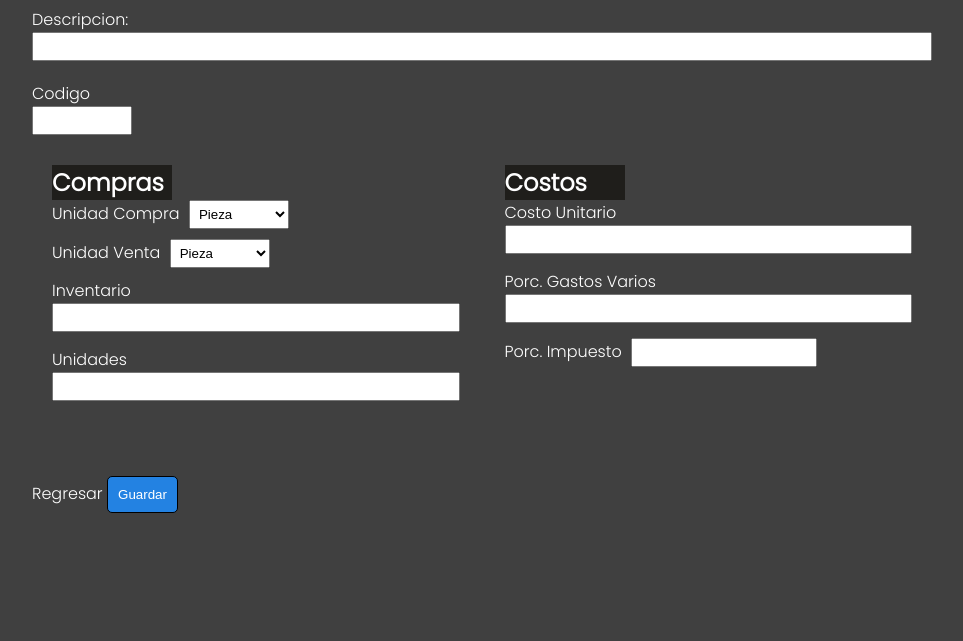
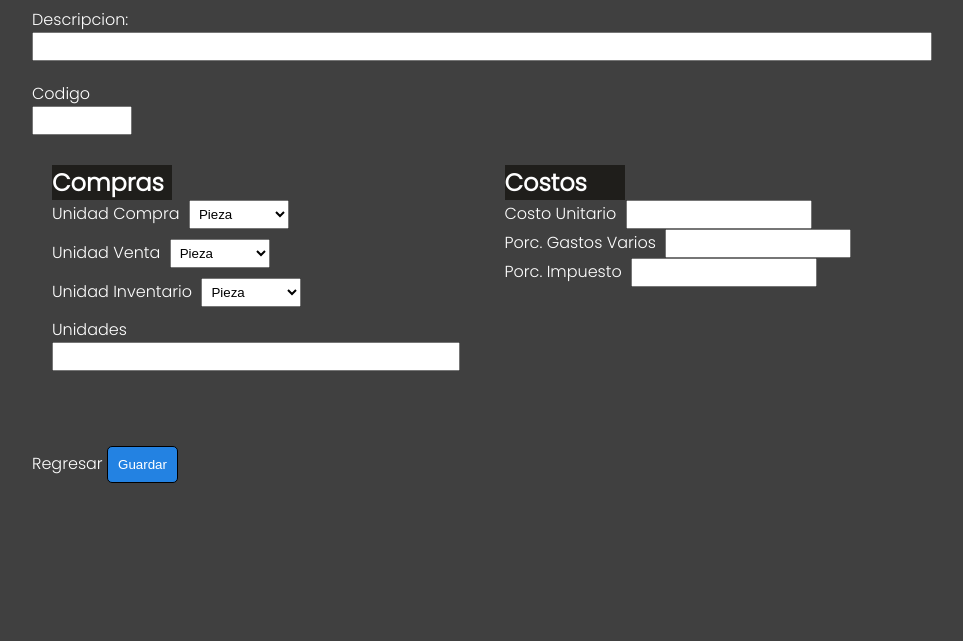
Before and after one commit to AntonIL28/domagpos1, a Django app: page /add_producto/ in a window 1280 px wide. Shown: the part 193-834 px from the top of the page, without its empty margins (158-1121 px from the left). Run offline with Django 4.2, Linux system fonts and the light colour scheme.

Commit message:
solucion a logica, formato y funcionalidad editar en add_producto, modelo produtos y editar.html

```diff
--- a/domagPOS1/POS/templates/add_producto.html
+++ b/domagPOS1/POS/templates/add_producto.html
@@ -21,24 +21,30 @@
                 <h1 class="title_add">Compras</h1>
                 <label for="Unidad_Compras">Unidad Compra</label>
                 <select type="text" name="Unidad_Compras">
-                    <option value="value1">Pieza</option>
-                    <option value="value3">Paquete</option>
-                    <option value="value2">Galon</option>
-                    <option value="value2">Litro</option>
-                  </select>
+                    <option value="pieza">Pieza</option>
+                    <option value="paquete">Paquete</option>
+                    <option value="galon">Galon</option>
+                    <option value="Litro">Litro</option>
+                </select>
                 <br>
 
                 <label for="Unidad_Ventas">Unidad Venta</label>
                 <select type="text" name="Unidad_Ventas">
-                    <option value="value1">Pieza</option>
-                    <option value="value3">Paquete</option>
-                    <option value="value2">Galon</option>
-                    <option value="value2">Litro</option>
-                  </select>
+                    <option value="pieza">Pieza</option>
+                    <option value="paquete">Paquete</option>
+                    <option value="galon">Galon</option>
+                    <option value="litro">Litro</option>
+                </select>
                 <br>
 
-                <label for="Unidad_Inv">Inventario</label>
-                <input type="text" name="Unidad_Inv">
+                <label for="Unidad_Inventario">Unidad Inventario</label>
+                <select type="text" name="Unidad_Inventario">
+                    <option value="pieza">Pieza</option>
+                    <option value="paquete">Paquete</option>
+                    <option value="galon">Galon</option>
+                    <option value="litro">Litro</option>
+                </select>
+                <br>
 
                 <label for="cantidad_Unidad_Compras">Unidades</label>
                 <input type="text" name="cantidad_Unidad_Compras">
@@ -47,13 +53,16 @@
             <section class="footer_addp">
                 <h1 class="title_add">Costos</h1>
                 <label for="Cto_Unidad_Compras">Costo Unitario</label>
-                <input type="text" name="Cto_Unidad_Compras">
+                <input type="number" name="Cto_Unidad_Compras">
+                <br>
 
                 <label for="Porc_GastosVarios">Porc. Gastos Varios</label>
-                <input type="text" name="Porc_GastosVarios">
+                <input type="number" name="Porc_GastosVarios">
+                <br>
 
                 <label for="Porc_impuestos">Porc. Impuesto</label>
                 <input type="number" name="Porc_impuestos">
+                <br>
             </section>
 
             <section class="control_addp">
--- a/domagPOS1/POS/urls.py
+++ b/domagPOS1/POS/urls.py
@@ -1,6 +1,5 @@
 from django.urls import path
 from . import views
-from .views import FormularioAddProducto
 from .views import get_data
 
 urlpatterns = [
@@ -13,8 +12,8 @@ urlpatterns = [
     path('productos/', views.productos_view, name="Productos"),
     path('add_producto/', views.add_producto_view, name="AddProducto"),
     path('delete_producto/<int:id>', views.delete_producto_view, name="DeleteProducto"),
-    path('editar_producto/<int:id>', FormularioAddProducto.editar_producto, name="EditarProducto"),
-    path('actualizar_producto/<int:id>', FormularioAddProducto.actualizar_producto, name="ActualizarProducto"),
+    path('editar_producto/<int:id>', views.editar_producto, name="EditarProducto"),
+    path('actualizar_producto/<int:id>', views.actualizar_producto, name="ActualizarProducto"),
     path('get_data/', get_data, name='get_data'),
     path('buscar/', views.buscar_cliente, name='buscar'),
     path('buscar_p/', views.buscar_producto, name='buscar_p'),
--- a/domagPOS1/POS/views.py
+++ b/domagPOS1/POS/views.py
@@ -47,18 +47,18 @@ def add_producto_view(request):
         codigo = request.POST['codigo']
         Unidad_Compras = request.POST['Unidad_Compras']
         Unidad_Ventas = request.POST['Unidad_Ventas']
-        Unidad_Inv = request.POST['Unidad_Inv']
-        cantidad_Unidad_Compras = int(request.POST['cantidad_Unidad_Compras'])
-        Cto_Unidad_Compras = int(request.POST['Cto_Unidad_Compras'])
+        Unidad_Inventario = request.POST['Unidad_Inventario']
+        cantidad_Unidad_Compras = request.POST['cantidad_Unidad_Compras']
+        Cto_Unidad_Compras = request.POST['Cto_Unidad_Compras']
         Porc_GastosVarios = request.POST['Porc_GastosVarios']
-        Porc_impuestos = int(request.POST['Porc_impuestos'])
+        Porc_impuestos = request.POST['Porc_impuestos']
 
         producto = Productos(
             description = description,
             codigo = codigo,
             Unidad_Compras = Unidad_Compras,
             Unidad_Ventas = Unidad_Ventas,
-            Unidad_Inv = Unidad_Inv,
+            Unidad_Inventario = Unidad_Inventario,
             cantidad_Unidad_Compras = cantidad_Unidad_Compras,
             Cto_Unidad_Compras = Cto_Unidad_Compras,
             Porc_GastosVarios = Porc_GastosVarios,
@@ -74,8 +74,7 @@ def add_producto_view(request):
     return render(request, 'add_producto.html', context)
 
 
-def edit_producto_view(request):
-    return redirect('Clientes')
+
 
 def delete_producto_view(request, id):
     articulo = Productos.objects.get(pk=id)
@@ -182,63 +181,28 @@ def seleccionar(request, id):
 def venta(request):
     return render(request, 'venta.html')
 
-class FormularioAddProducto(HttpResponse):
-    def editar_producto(request, id):
-        productos = Productos.objects.filter(pk=id).first()
 
-        description = instance=productos
-        codigo = instance=productos
-        Unidad_Compras = instance=productos
-        Unidad_Ventas = instance=productos
-        Unidad_Inv = instance=productos
-        cantidad_Unidad_Compras = instance=productos
-        Cto_Unidad_Compras = instance=productos
-        Porc_GastosVarios = instance=productos
-        Porc_impuestos = instance=productos
-
-        return render(request, "editar.html", {
-            'productos':productos,
-
-            'description':description,
-            'codigo': codigo,
-            'Unidad_Compras': Unidad_Compras,
-            'Unidad_Ventas': Unidad_Ventas,
-            'Unidad_Inv': Unidad_Inv ,
-            'cantidad_Unidad_Compras': cantidad_Unidad_Compras,
-            'Cto_Unidad_Compras': Cto_Unidad_Compras,
-            'Porc_GastosVarios': Porc_GastosVarios,
-            'Porc_impuestos': Porc_impuestos})
+def editar_producto(request, id):
+    if request.method == 'GET':
+        producto = Productos.objects.get(pk=id)
+        return render(request, 'editar.html', {'producto': producto})
+    return redirect('Productos')
 
 
-    def actualizar_producto(request, id):
-        productos = Productos.objects.get(pk=id)
+def actualizar_producto(request, id):
+    if request.method == 'POST':
+        producto = Productos.objects.get(pk=id)
 
-        description = request.POST(productos)
-        codigo = request.POST(productos)
-        Unidad_Compras = request.POST(productos)
-        Unidad_Ventas = request.POST(productos)
-        Unidad_Inv = request.POST(productos)
-        cantidad_Unidad_Compras = request.POST(productos)
-        Cto_Unidad_Compras = request.POST(productos)
-        Porc_GastosVarios = request.POST(productos)
-        Porc_impuestos = request.POST(productos)
+        producto.description = request.POST['description']
+        producto.codigo = request.POST['codigo']
+        producto.Unidad_Compras = request.POST['Unidad_Compras']
+        producto.Unidad_Ventas = request.POST['Unidad_Ventas']
+        producto.Unidad_Inventario = request.POST['Unidad_Inventario']
+        producto.cantidad_Unidad_Compras = request.POST['cantidad_Unidad_Compras']
+        producto.Cto_Unidad_Compras = request.POST['Cto_Unidad_Compras']
+        producto.Porc_GastosVarios = request.POST['Porc_GastosVarios']
+        producto.Porc_impuestos = request.POST['Porc_impuestos']
 
-        productos = Productos(
-            description = description,
-            codigo = codigo,
-            Unidad_Compras = Unidad_Compras,
-            Unidad_Ventas = Unidad_Ventas,
-            Unidad_Inv = Unidad_Inv,
-            cantidad_Unidad_Compras = cantidad_Unidad_Compras,
-            Cto_Unidad_Compras = Cto_Unidad_Compras,
-            Porc_GastosVarios = Porc_GastosVarios,
-            Porc_impuestos = Porc_impuestos
-        )
+        producto.save()
 
-        productos.save()
-
-        productos = Productos.objects.all()
-
-        return render(request, 'productos.html',{
-            'productos':productos,
-        })
+        return redirect('Productos')
--- a/domagPOS1/main/forms.py
+++ b/domagPOS1/main/forms.py
@@ -73,7 +73,7 @@ class AddProducto(forms.ModelForm):
                   'codigo',
                 'Unidad_Compras',
                 'Unidad_Ventas',
-                'Unidad_Inv',
+                'Unidad_Inventario',
                 'cantidad_Unidad_Compras',
                 'Cto_Unidad_Compras',
                 'Porc_GastosVarios',
@@ -84,7 +84,7 @@ class AddProducto(forms.ModelForm):
                 'description':'Descripcion',
                 'Unidad_Compras':'Unidad Compra',
                 'Unidad_Ventas': 'Unidad Venta',
-                'Unidad_Inv':'Inventario',
+                'Unidad_Inventario':'Inventario',
                 'cantidad_Unidad_Compras':'Unidades',
                 'Cto_Unidad_Compras':'Costo Unitario',
                 'Porc_GastosVarios':'Porc. Gastos Varios',
--- a/domagPOS1/main/static/css/style.css
+++ b/domagPOS1/main/static/css/style.css
@@ -680,6 +680,7 @@ footer{
     margin-top: 10px;
 }
 
+
 .title_add{
     background: #1f1e1b;
     width: 120px;
@@ -690,3 +691,19 @@ footer{
     background: #7c7c7c;
     transition: 300ms all;
 }
+
+.delete_producto_button{
+    padding: 10px;
+    margin-top: 10px;
+    background: red;
+    color: white;
+    border: 1px solid black;
+    border-radius: 5px;
+}
+
+.delete_producto_button:hover{
+    cursor:pointer;
+    color: #fff;
+    background: red;
+    transition: 300ms all;
+}
```
Also changed, not shown: domagPOS1/POS/templates/editar.html (+34 -22 lines), domagPOS1/main/models.py (+12 -8 lines), domagPOS1/POS/migrations/0001_initial.py, domagPOS1/POS/migrations/0002_delete_cliente_delete_producto.py (deleted), domagPOS1/POS/migrations/0003_initial.py (deleted), domagPOS1/POS/migrations/0004_clientes_egreso_productosegreso.py (deleted), domagPOS1/POS/migrations/0005_almacen_existencia_venta_and_more.py (deleted), domagPOS1/POS/migrations/0006_alter_existencia_options_alter_article_id_categoria_and_more.py (deleted), domagPOS1/main/migrations/0009_alter_productos_porc_gastosvarios_and_more.py (added), domagPOS1/main/migrations/0010_alter_productos_unidad_inv.py (added), domagPOS1/main/migrations/0011_remove_productos_unidad_inv_and_more.py (added).
